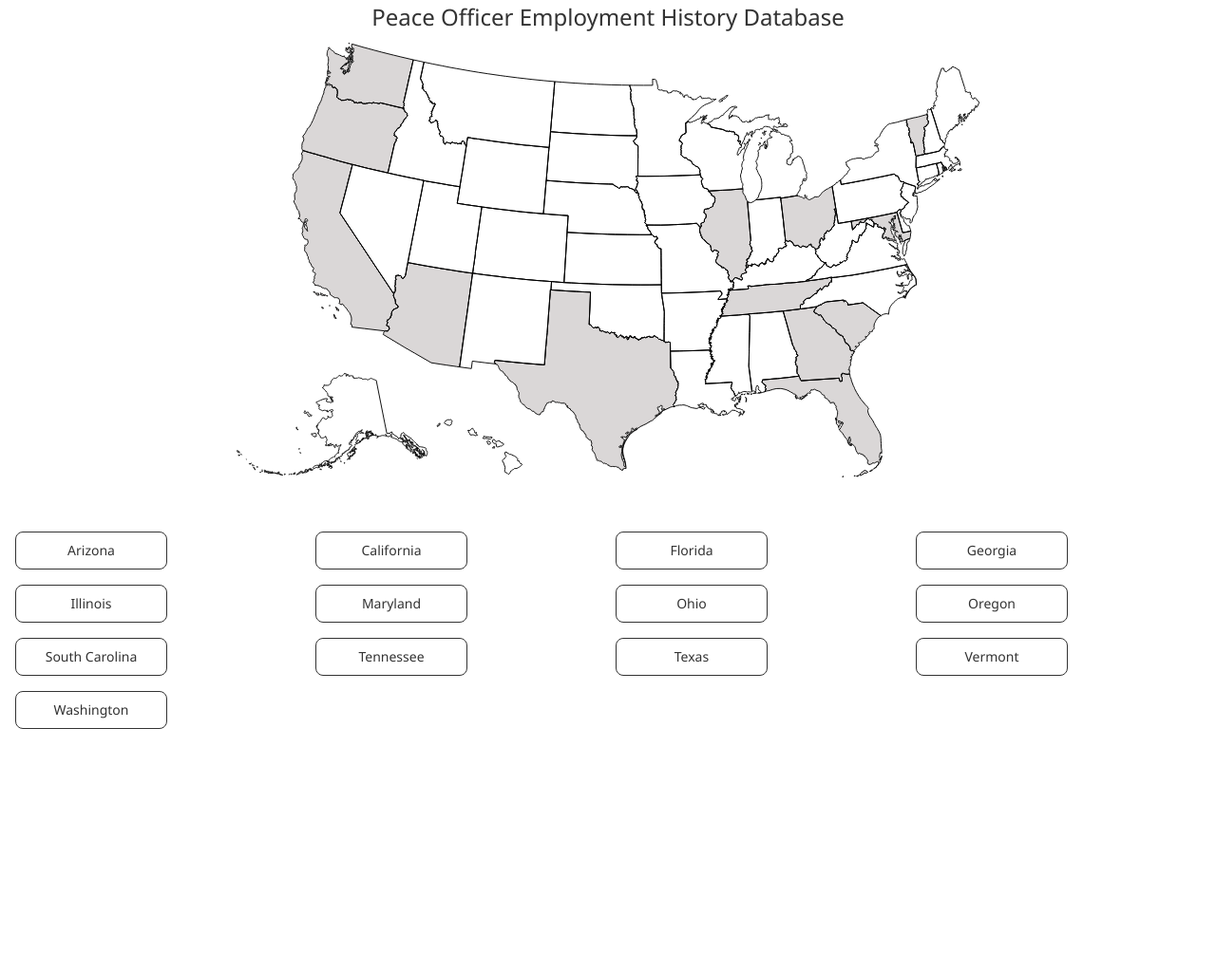
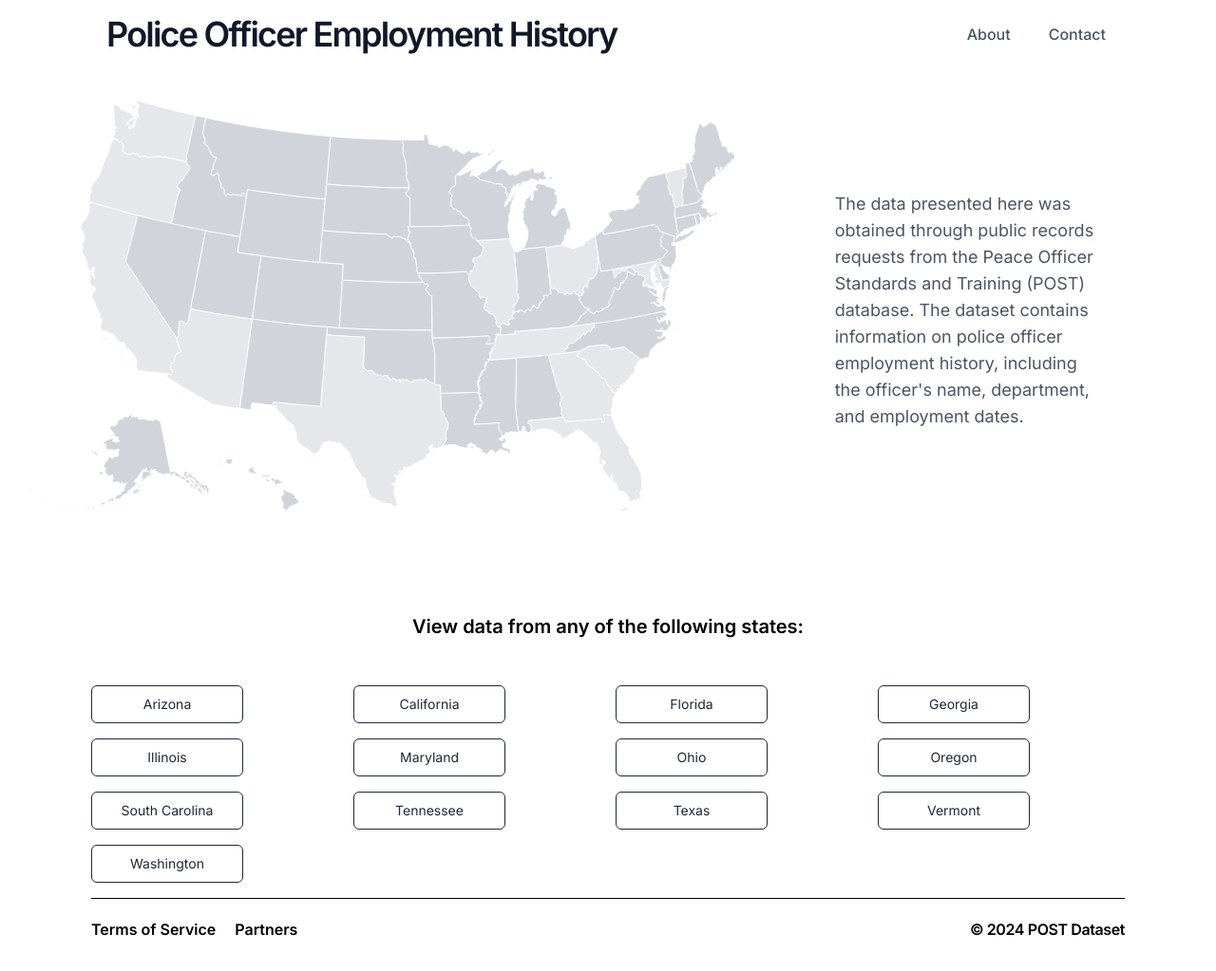
Before and after one commit to takhat/post-front-end, a Next.js app: page / in a window 1280 px wide. Shown: the whole page at 95% size. Before the commit the page ends 864 px from the top, so only its background shows below. Built offline with nearby package versions, Linux system fonts and the light colour scheme.

Commit message:
style updates

```diff
--- /dev/null
+++ b/app/components/Footer.tsx
@@ -0,0 +1,37 @@
+export default function Footer() {
+  return (
+    <footer className="pb-4 pt-4">
+      <div className="max-w-6xl xl:max-w-6xl mx-auto divide-y divide-gray-200 px-4 sm:px-6 md:px-8">
+        <div className="flex flex-col-reverse justify-between pt-5 pb-4 border-t lg:flex-row bg-top border-black">
+          <ul className="flex flex-col space-y-2 lg:mb-0 sm:space-y-0 sm:space-x-5 sm:flex-row">
+            <li>
+              <a
+                href="/"
+                className="text-md text-black transition-colors duration-300 hover:text-deep-purple-accent-400 font-semibold"
+              >
+                Terms of Service
+              </a>
+            </li>
+
+            <li>
+              <a
+                href="/"
+                className="text-md text-black transition-colors duration-300 hover:text-deep-purple-accent-400 font-semibold"
+              >
+                Partners
+              </a>
+            </li>
+          </ul>
+          <ul className="flex flex-col mb-3 space-y-2 lg:mb-0 sm:space-y-0 sm:space-x-5 sm:flex-row">
+            <a
+              href="/"
+              className="text-md text-black transition-colors duration-300 hover:text-deep-purple-accent-400 font-semibold tracking-tight"
+            >
+              © 2024 POST Dataset
+            </a>
+          </ul>
+        </div>
+      </div>
+    </footer>
+  );
+}
--- a/app/components/Map.tsx
+++ b/app/components/Map.tsx
@@ -1,68 +1,37 @@
 "use client";
 import React, { useState, useEffect, useRef } from "react";
 import { geoPath, geoAlbersUsa } from "d3-geo";
-import { feature, mesh } from "topojson-client";
-import {
-  GeometryCollection,
-  GeometryObject,
-  Topology,
-} from "topojson-specification";
-import { json } from "d3";
 import { FeatureCollection, MultiLineString, Geometry } from "geojson";
 import * as d3 from "d3";
 import { useRouter } from "next/navigation";
+import colors from "@/styles/colors";
 
-const jsonUrl = "/data/states.json";
-interface MapProps {
-  availableStates: { [key: string]: string };
-}
 const projection = geoAlbersUsa();
 const path = geoPath(projection);
 
-export const Map = ({ availableStates }: MapProps) => {
-  const router = useRouter();
-
-  const [data, setData] = useState<{
+interface MapProps {
+  data: {
     land: FeatureCollection<Geometry>;
     interiors: MultiLineString;
-  } | null>(null);
-  const [viewBox, setViewBox] = useState<string>("0 0 960 500");
+  };
+  availableStates: { [key: string]: string };
+}
+
+export const Map = ({ data, availableStates }: MapProps) => {
+  const router = useRouter();
   const svgRef = useRef<SVGSVGElement | null>(null);
   const [selectedState, setSelectedState] = useState<string>("");
+  const projection = geoAlbersUsa();
+  const pathGenerator = geoPath(projection);
 
-  const fetchData = async () => {
-    try {
-      const topology = (await json(jsonUrl)) as Topology;
-      const { states } = topology.objects as {
-        states: GeometryCollection<GeometryObject>;
-      };
-
-      const land = feature(topology, states) as FeatureCollection<Geometry>;
-      const interiors = mesh(
-        topology,
-        states,
-        (a, b) => a !== b
-      ) as MultiLineString;
-
-      setData({ land, interiors });
-
-      // Calculate bounds and viewBox
-      const bounds = path.bounds(land);
-      const padding = 20;
-      const dx = bounds[1][0] - bounds[0][0] + padding;
-      const dy = bounds[1][1] - bounds[0][1] + padding;
-      const x = bounds[0][0] - padding / 2;
-      const y = bounds[0][1] - padding / 2;
-
-      setViewBox(`${x} ${y} ${dx} ${dy}`);
-    } catch (error) {
-      console.error("Error fetching data:", error);
-    }
-  };
-
-  useEffect(() => {
-    fetchData();
-  }, []);
+  // calculate viewBox
+  const bounds = pathGenerator.bounds(data.land);
+  const padding = 20;
+  const dx = bounds[1][0] - bounds[0][0] + padding;
+  const dy = bounds[1][1] - bounds[0][1] + padding;
+  const x = bounds[0][0] - padding / 2;
+  const y = bounds[0][1] - padding / 2;
+  const viewBox = `${x.toFixed(2)} ${y.toFixed(2)} ${dx.toFixed(2)} ${dy.toFixed(2)}`;
 
   useEffect(() => {
     if (!data || !svgRef.current) return;
@@ -76,7 +45,6 @@ export const Map = ({ availableStates }: MapProps) => {
       .attr("class", "tooltip-bg")
       .attr("fill", "rgba(255, 255, 255, 0.8)") // semi-transparent white background
       .attr("stroke", "black") // border color
-
       .style("visibility", "hidden");
 
     const tooltip = svg
@@ -94,10 +62,12 @@ export const Map = ({ availableStates }: MapProps) => {
       .attr("class", "land")
       .attr("d", (feature) => path(feature)!)
       .attr("fill", (feature) =>
-        availableStates[feature.properties?.name] ? "#DAD7D7" : "white"
+        availableStates[feature.properties?.name]
+          ? colors.stateWithData
+          : colors.defaultStateFill
       )
-      .attr("stroke", "black")
-      .attr("stroke-width", "1px")
+      .attr("stroke", colors.stateBorder)
+      .attr("stroke-width", "1")
       .on("mouseover", (event, feature) => {
         const [mx, my] = d3.pointer(event);
         tooltip
@@ -119,14 +89,14 @@ export const Map = ({ availableStates }: MapProps) => {
         }
 
         if (availableStates[feature.properties?.name]) {
-          d3.select(event.target).attr("fill", "#A7A3A3");
+          d3.select(event.target).attr("fill", colors.hoverState);
         }
       })
       .on("mouseout", (event, feature) => {
         tooltip.style("visibility", "hidden");
         tooltipBg.style("visibility", "hidden");
         if (availableStates[feature.properties?.name]) {
-          d3.select(event.target).attr("fill", "#DAD7D7");
+          d3.select(event.target).attr("fill", colors.stateWithData);
         }
       })
       .on("mousemove", (event) => {
@@ -147,7 +117,7 @@ export const Map = ({ availableStates }: MapProps) => {
         }
       })
       .on("click", (event, feature) => {
-        setSelectedState(feature.properties?.name || "");
+        setSelectedState(feature.properties?.name);
       })
       .transition();
 
@@ -156,19 +126,20 @@ export const Map = ({ availableStates }: MapProps) => {
       .data([data.interiors])
       .join("path")
       .attr("class", "interiors")
-      .attr("d", path);
+      .attr("d", path)
+      .attr("fill", "none");
 
     return () => {
       tooltip.remove();
       tooltipBg.remove();
     };
-  }, [data, selectedState]);
+  }, [data, selectedState, availableStates]);
 
   useEffect(() => {
     const handleClickOutside = (event: MouseEvent) => {
       if (svgRef.current && !svgRef.current.contains(event.target as Node)) {
         const clickedElement = event.target as HTMLElement;
-        // Exclude button from triggering state reset
+        // Exclude state button from triggering state reset
         if (!clickedElement.closest(".button")) {
           setSelectedState("");
         }
@@ -186,12 +157,11 @@ export const Map = ({ availableStates }: MapProps) => {
   };
 
   return (
-    <div style={{ marginBottom: "2rem" }}>
+    <div>
       <svg
-        className="map"
+        className="h-full w-full cursor-pointer"
         ref={svgRef}
         viewBox={viewBox}
-        style={{ width: "100%", height: "auto", maxHeight: "70vh" }}
       />
       {selectedState in availableStates && (
         <div
@@ -205,16 +175,13 @@ export const Map = ({ availableStates }: MapProps) => {
             boxShadow: "2px 2px 5px rgba(0,0,0,0.3)",
           }}
         >
-          <p>
-            {" "}
-            View police officer employment history data for {selectedState}
-          </p>
+          <p>View police officer employment history data for {selectedState}</p>
           <button
             type="button"
             className="button"
             onClick={handleNavigate}
             style={{
-              backgroundColor: "#008CBA",
+              backgroundColor: "#d1d5db",
               color: "white",
               border: "none",
               padding: "5px 10px",
--- /dev/null
+++ b/app/components/Nav.tsx
@@ -0,0 +1,76 @@
+"use client";
+import { useState } from "react";
+import Link from "next/link";
+
+const Nav = () => {
+  const [navbarOpen, setNavbarOpen] = useState(false);
+
+  return (
+    <div className="fixed top-0 w-full z-30 clearNav md:bg-opacity-90 transition duration-300 ease-in-out">
+      <div className="flex flex-col max-w-6xl px-4 mx-auto md:items-center md:justify-between md:flex-row md:px-6 lg:px-8">
+        <div className="flex flex-row items-center justify-between p-4">
+          <Link
+            href="/"
+            className="text-lg font-semibold rounded-lg tracking-widest focus:outline-none focus:shadow-outline"
+          >
+            <h1 className="text-2xl md:text-4xl Avenir tracking-tighter text-gray-900 ">
+              Police Officer Employment History
+            </h1>
+          </Link>
+          <button
+            className="text-white cursor-pointer leading-none px-3 py-1 md:hidden outline-none focus:outline-none "
+            type="button"
+            aria-label="button"
+            onClick={() => setNavbarOpen(!navbarOpen)}
+          >
+            <svg
+              xmlns="http://www.w3.org/2000/svg"
+              width="24"
+              height="24"
+              viewBox="0 0 24 24"
+              fill="none"
+              stroke="#191919"
+              strokeWidth="2"
+              strokeLinecap="round"
+              strokeLinejoin="round"
+              className="feather feather-menu"
+            >
+              <line x1="3" y1="12" x2="21" y2="12"></line>
+              <line x1="3" y1="6" x2="21" y2="6"></line>
+              <line x1="3" y1="18" x2="21" y2="18"></line>
+            </svg>
+          </button>
+        </div>
+        <div
+          className={
+            "md:flex flex-grow items-center" +
+            (navbarOpen ? " flex" : " hidden")
+          }
+        >
+          <nav className="flex-col flex-grow ">
+            <ul className="flex flex-grow justify-end flex-wrap items-center">
+              <li>
+                <Link
+                  href="/about"
+                  className="font-medium text-gray-600 hover:text-gray-900 px-5 py-3 flex items-center transition duration-150 ease-in-out"
+                >
+                  About
+                </Link>
+              </li>
+              <li>
+                <Link
+                  href="/contact"
+                  className="font-medium text-gray-600 hover:text-gray-900 px-5 py-3 flex items-center transition duration-150 ease-in-out"
+                >
+                  Contact
+                </Link>
+              </li>
+            </ul>
+          </nav>
+        </div>
+      </div>
+    </div>
+  );
+};
+
+export default Nav;
--- a/app/globals.css
+++ b/app/globals.css
@@ -2,23 +2,12 @@
 @tailwind components;
 @tailwind utilities;
 
-body {
+/* body {
   margin: 0;
   overflow: hidden;
   font-family: "Poppins", sans-serif;
-}
-
-.map .land {
-  /* fill: #f7f7f7; */
-  cursor: pointer;
-}
-
-.map .interiors {
-  fill: none;
-  stroke: #000;
-}
-
-.tooltip {
+} */
+x .tooltip {
   position: absolute;
   background-color: rgb(246, 255, 201);
   border: #fff;
@@ -29,31 +18,30 @@ body {
   font-family: "Segoe UI";
 }
 
-h1 {
+/* h1 {
   font-size: 1.5rem;
   font-weight: 400;
   color: #333;
   font-family: "Segoe UI";
-}
+} */
 
-.stateButton {
-  width: 10rem; /* Adjust as needed */
-  height: 2.5rem; /* Adjust as needed */
-  border-radius: 0.5rem; /* Adjust as needed */
-  background-color: #fff;
-  border: 1px solid #333; /* Adjust as needed */
-  color: #333;
-  font-size: 0.875rem; /* Adjust as needed */
-  font-family: "Segoe UI";
-}
-
-.stateButton:hover {
-  background-color: rgba(51, 51, 51, 0.1); /* Slight background fill */
-  border-color: #555;
-  color: #555;
-}
-:root {
+/* :root {
   --foreground-rgb: 0, 0, 0;
   --background-start-rgb: 214, 219, 220;
   --background-end-rgb: 255, 255, 255;
+} */
+html,
+body {
+  padding: 0;
+  margin: 0;
+  background-color: white;
 }
+
+* {
+  box-sizing: border-box;
+}
+
+.clearNav {
+  backdrop-filter: saturate(180%) blur(5px) !important;
+  background-color: rgba(255, 255, 255, 0.6) !important;
+}
--- a/app/layout.tsx
+++ b/app/layout.tsx
@@ -5,8 +5,8 @@ import "./globals.css";
 const inter = Inter({ subsets: ["latin"] });
 
 export const metadata: Metadata = {
-  title: "Create Next App",
-  description: "Generated by create next app",
+  title: "Police Officer Employment History",
+  description: "A database of police officer employment history",
 };
 
 export default function RootLayout({
--- a/app/page.tsx
+++ b/app/page.tsx
@@ -1,7 +1,9 @@
 import Link from "next/link";
 import { Map } from "./components/Map";
+import { fetchMapData } from "../lib/fetchMapData";
+import Footer from "./components/Footer";
+import Nav from "./components/Nav";
 
-// List of states
 const availableStates: Record<string, string> = {
   Arizona: "AZ",
   California: "CA",
@@ -18,38 +20,61 @@ const availableStates: Record<string, string> = {
   Washington: "WA",
 };
 
-export default function Home() {
+export default async function Home() {
+  const data = await fetchMapData();
+
   return (
-    <main
-      className={`flex flex-col items-center justify-center min-h-screen space-y-4`}
-      style={{ paddingBottom: "4rem" }} // Additional padding to prevent cutoff
-    >
-      <h1>Peace Officer Employment History Database</h1>
-
-      <div
-        style={{
-          width: "100%",
-          maxWidth: "100vh",
-          margin: "0 auto",
-        }}
-      >
-        <Map availableStates={availableStates} />
+    <main className="relative">
+      <Nav />
+      <section className="mx-auto flex px-5 py-24 md:flex-row flex-col items-center">
+        <div className="flex-grow w-full max-w-7xl">
+          <Map data={data} availableStates={availableStates} />
         </div>
-
-      <div
-        className="grid grid-cols-2 sm:grid-cols-3 md:grid-cols-4 gap-4 mt-8 mb-4"
-        style={{
-          width: "100%",
-          padding: "0 1rem",
-          paddingBottom: "2rem", // Ensure there's extra space at the bottom
-        }}
-      >
+        <div className="lg:flex-grow md:w-1/2 md:ml-24 pt-6 flex flex-col md:items-start md:text-left items-center text-center">
+          <p className="mb-4 xl:w-3/4 text-gray-600 text-lg">
+            The data presented here was obtained through public records requests
+            from the Peace Officer Standards and Training (POST) database. The
+            dataset contains information on police officer employment history,
+            including the officer's name, department, and employment dates.
+          </p>
+        </div>
+      </section>
+      <section className="mx-auto">
+        <div className="container px-5 mx-auto lg:px-24 ">
+          <div className="flex flex-col w-full mb-4 text-left lg:text-center">
+            <h1 className="mb-8 text-xl font-semibold text-black">
+              View data from any of the following states:
+            </h1>
+          </div>
+          <div className="grid grid-cols-2 md:grid-cols-3 lg:grid-cols-4 gap-4">
             {Object.entries(availableStates).map(([state, abbreviation]) => (
               <Link key={state} href={`/states/${abbreviation}`}>
-            <button className={"stateButton"}>{state}</button>
+                <button className="w-40 h-10 rounded-md bg-white border border-gray-800 text-gray-800 text-sm font-segoe-ui hover:bg-gray-100 hover:border-gray-600 hover:text-gray-600">
+                  {state}
+                </button>
               </Link>
             ))}
           </div>
+        </div>
+      </section>
+      <Footer />
     </main>
   );
 }
+
+/* <section className="mx-auto flex flex-col md:flex-row px-5 py-24 items-center">
+        <div className="flex-grow w-full max-w-7xl">
+          <Map data={data} availableStates={availableStates} />
+        </div>
+        <div className="w-full ">
+          <div className="grid grid-cols-2 md:grid-cols-3 gap-4">
+            {Object.entries(availableStates).map(([state, abbreviation]) => (
+              <Link key={state} href={`/states/${abbreviation}`}>
+                <button className="w-40 h-10 rounded-md bg-white border border-gray-800 text-gray-800 text-sm font-segoe-ui hover:bg-gray-100 hover:border-gray-600 hover:text-gray-600">
+                  {state}
+                </button>
+              </Link>
+            ))}
+          </div>
+        </div>
+      </section> */
--- /dev/null
+++ b/lib/fetchMapData.tsx
@@ -0,0 +1,36 @@
+import { Topology } from "topojson-specification";
+import { feature, mesh } from "topojson-client";
+import { GeometryCollection, GeometryObject } from "topojson-specification";
+import { FeatureCollection, MultiLineString, Geometry } from "geojson";
+import { promises as fs } from "fs";
+import path from "path";
+
+export async function fetchMapData() {
+  try {
+    // Get the path to the data file
+    const filePath = path.join(process.cwd(), "data", "states.json");
+
+    // Read the file contents
+    const fileContents = await fs.readFile(filePath, "utf-8");
+
+    // Parse the file contents as JSON
+    const topology = JSON.parse(fileContents) as Topology;
+
+    // Extract and process the data as needed
+    const { states } = topology.objects as {
+      states: GeometryCollection<GeometryObject>;
+    };
+
+    const land = feature(topology, states) as FeatureCollection<Geometry>;
+    const interiors = mesh(
+      topology,
+      states,
+      (a, b) => a !== b
+    ) as MultiLineString;
+
+    return { land, interiors };
+  } catch (error) {
+    console.error("Error fetching map data:", error);
+    throw new Error("Failed to fetch map data");
+  }
+}
--- /dev/null
+++ b/styles/colors.ts
@@ -0,0 +1,8 @@
+const colors = {
+  stateBorder: "#FFFFFF",
+  defaultStateFill: "#d1d5db",
+  stateWithData: "#e5e7eb",
+  hoverState: "#f3f4f6",
+} as const;
+
+export default colors;
```
Also changed, not shown: data/states.json (renamed from public/data/states.json). Lines whose indentation alone changed are shown as unchanged.
